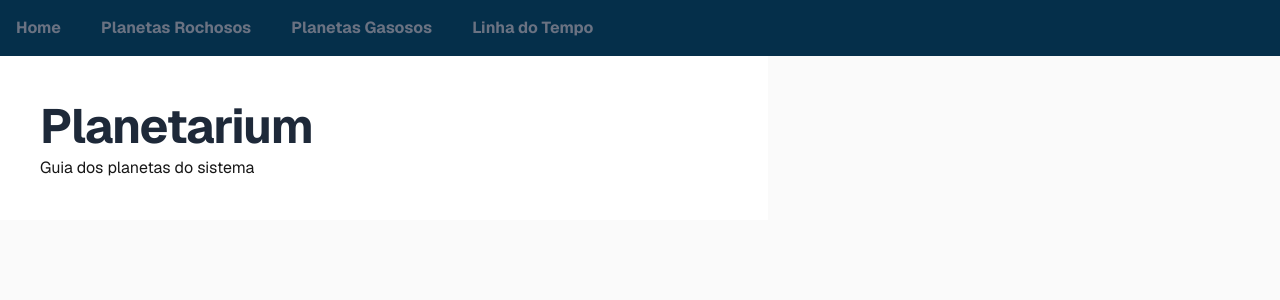
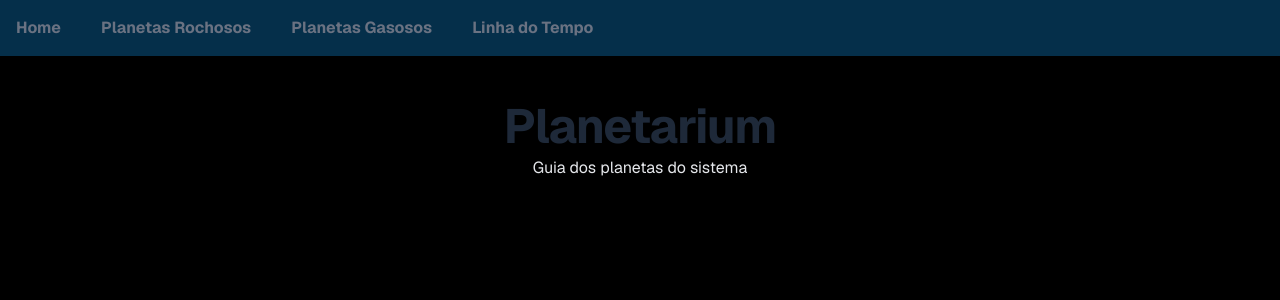
Before and after one commit to leitzkemariana/planetarium-react, a Next.js app: page / in a window 1280 px wide. Shown: the top 300 px of the page. Built offline with nearby package versions, Linux system fonts and the light colour scheme.

Commit message:
Refactor Home component layout and styling

```diff
--- a/app/page.tsx
+++ b/app/page.tsx
@@ -3,11 +3,11 @@ import Menu from "./components/menu";
 
 export default function Home() {
   return (
-    <div className="flex flex-col flex-1 bg-zinc-50 font-sans dark:bg-black">
+    <div className="flex flex-col flex-1 font-sans bg-black">
       <Menu/>
-      <main className="flex justify-center w-full max-w-3xl flex-col justify-center p-10 bg-white dark:bg-black">
-        <h1 className="text-4xl md:text-5xl font-bold tracking-tight text-gray-800 leading-tight">Planetarium</h1>
-        <h2>Guia dos planetas do sistema</h2>
+      <main className="p-10">
+        <h1 className="text-4xl md:text-5xl font-bold tracking-tight text-gray-800 leading-tight text-center">Planetarium</h1>
+        <h2 className="text-center text-gray-200">Guia dos planetas do sistema</h2>
       </main>
     </div>
   );
```
